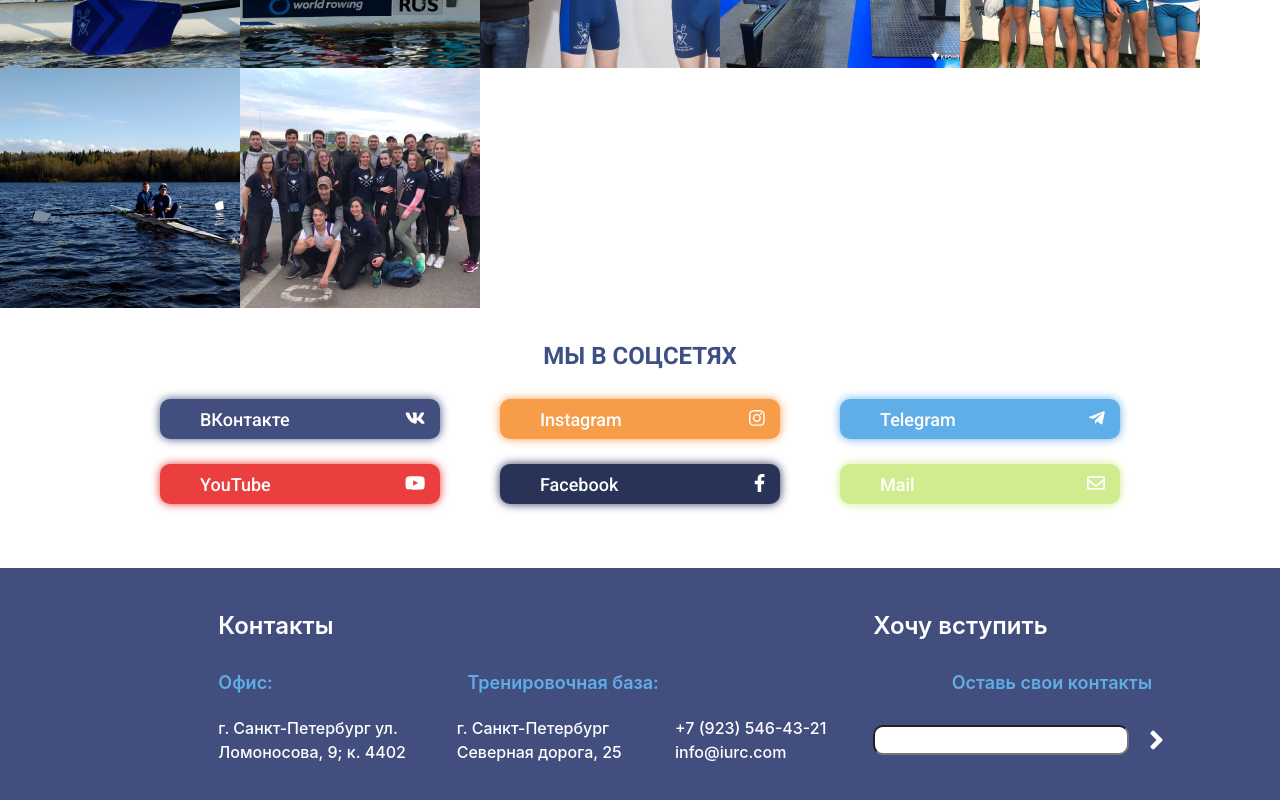
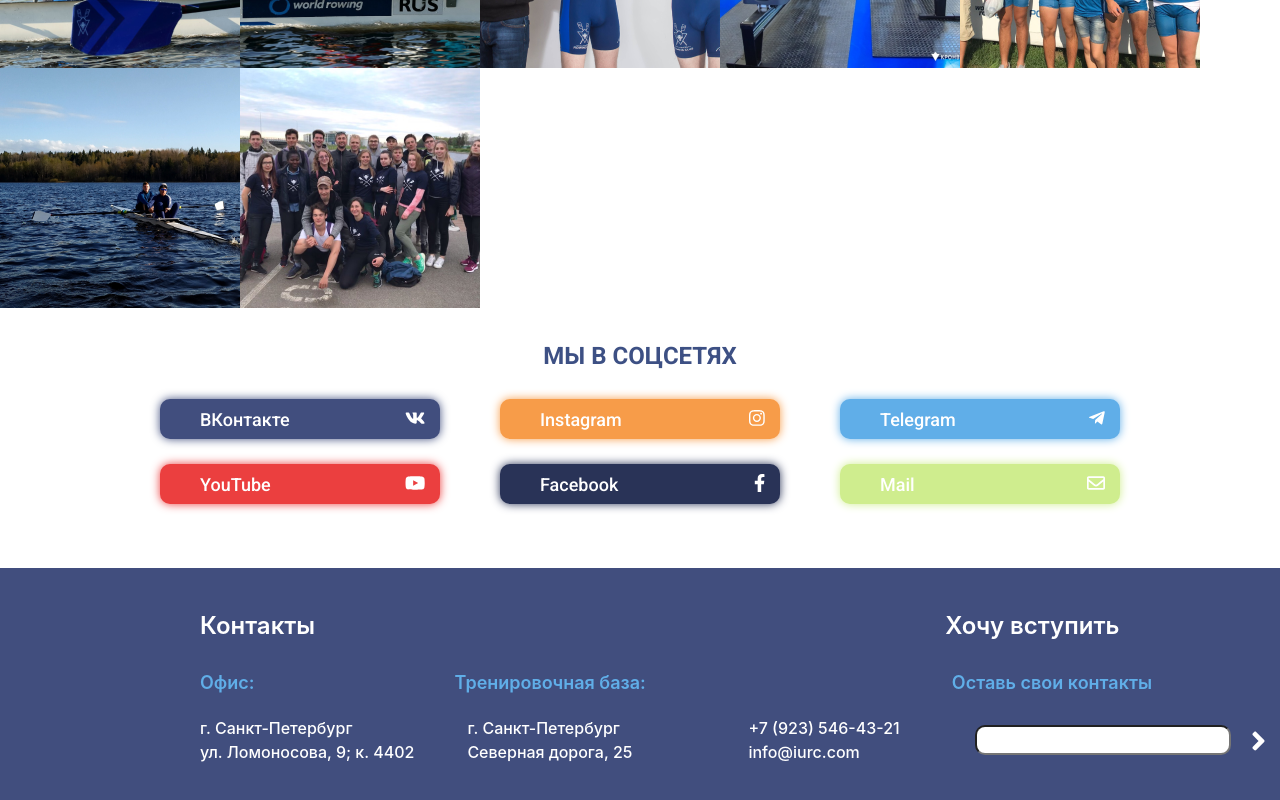
Before and after one commit to trollface2323/itmo, a Vue app: page / in a window 1280 px wide. Shown: the part 3723-4523 px from the top of the page. Built offline with nearby package versions, Linux system fonts and the light colour scheme.

Commit message:
переделал подвал, нет боковой покрутки

```diff
--- a/src/App.vue
+++ b/src/App.vue
@@ -91,27 +91,22 @@
         </section>
         <section class="footer">
             <div class="footer__title">
-                <div class="row">
-                    <div class="col-1 offset-2">Контакты</div>
-                    <div class="col-auto offset-5">Хочу вступить</div>
-                </div>
+                <div class="footer__title-1">Контакты</div>
+                <div class="footer__title-2">Хочу вступить</div>
             </div>
             <div class="footer__sub-title">
-                <div class="row">
-                    <div class="col-1 offset-2">Офис:</div>
-                    <div class="col-auto offset-1">Тренировочная база:</div>
-                    <div class="col-auto offset-2">Оставь свои контакты</div>
-                </div>
+                <div class="footer__sub-title-1">Офис:</div>
+                <div class="footer__sub-title-2">Тренировочная база:</div>
+                <div class="footer__sub-title-3">Оставь свои контакты</div>
             </div>
             <div class="footer__info">
-                <div class="row">
-                    <div class="col-2 offset-2">г. Санкт-Петербург ул. Ломоносова, 9; к. 4402</div>
-                    <div class="col-2">г. Санкт-Петербург Северная дорога, 25</div>
-                    <div class="col-2">+7 (923) 546-43-21 info@iurc.com</div>
-                    <div class="col d-flex">
-                        <input type="text"> <i class="fas fa-angle-right"></i>
-                    </div>
+                <div class="footer__info-1">
+                    г. Санкт-Петербург<br> ул. Ломоносова, 9; к. 4402
                 </div>
+                <div class="footer__info-2">г. Санкт-Петербург<br> Северная дорога, 25</div>
+                <div class="footer__info-3">+7 (923) 546-43-21<br> info@iurc.com</div>
+                <div class="footer__info-4"><input type="text"></div>
+                <div class="footer__info-5"><i class="fas fa-angle-right"></i></div>
             </div>
 
         </section>
@@ -340,49 +335,62 @@
         &__title {
             padding-top: 40px;
             margin-bottom: 25px;
-            & .row {
-                color: #fff;
-                font-size: 24px;
-                font-weight: 600;
+            display: flex;
+            color: #fff;
+            font-size: 24px;
+            font-weight: 600;
+
+            &-1 {
+                margin: 0 630px 0 200px;
+
             }
         }
 
         &__sub-title {
+            display: flex;
             margin-bottom: 20px;
             color: #60AEE8;
             font-size: 18px;
             font-weight: 600;
-            & .offset-1{
+            &-1{
+                margin: 0 200px 0 200px;
+            }
+            &-2{
+                margin-right: 306px;
+            }
+
+            & .offset-1 {
                 margin-left: 140px;
-            }
-            & .row div:last-child{
-
-                margin-left: 263px;
             }
         }
 
         &__info {
+            display: flex;
+            align-items: center;
             font-size: 16px;
             color: #fff;
             font-weight: 500;
-            & .row div:first-child{
+            &-1{
+                margin: 0 53px 0 200px;
+            }
+            &-3{
+                margin: 0 75px 0 116px;
+            }
+
+            & input {
+                border-radius: 10px;
+                height: 30px;
                 margin-right: 20px;
             }
 
-            & .row div:last-child{
-                margin-left: -20px;
-            }
-            & input{
-                border-radius: 10px;
-                height: 30px;
-            }
-            & .d-flex{
-                align-items: center;
-            }
-            & svg{
-                margin-left: 20px;
+            & svg {
                 font-size: 30px;
+                margin-top: 5px;
             }
         }
     }
+
+    .r {
+        outline: red 2px solid;
+    }
 </style>
```
